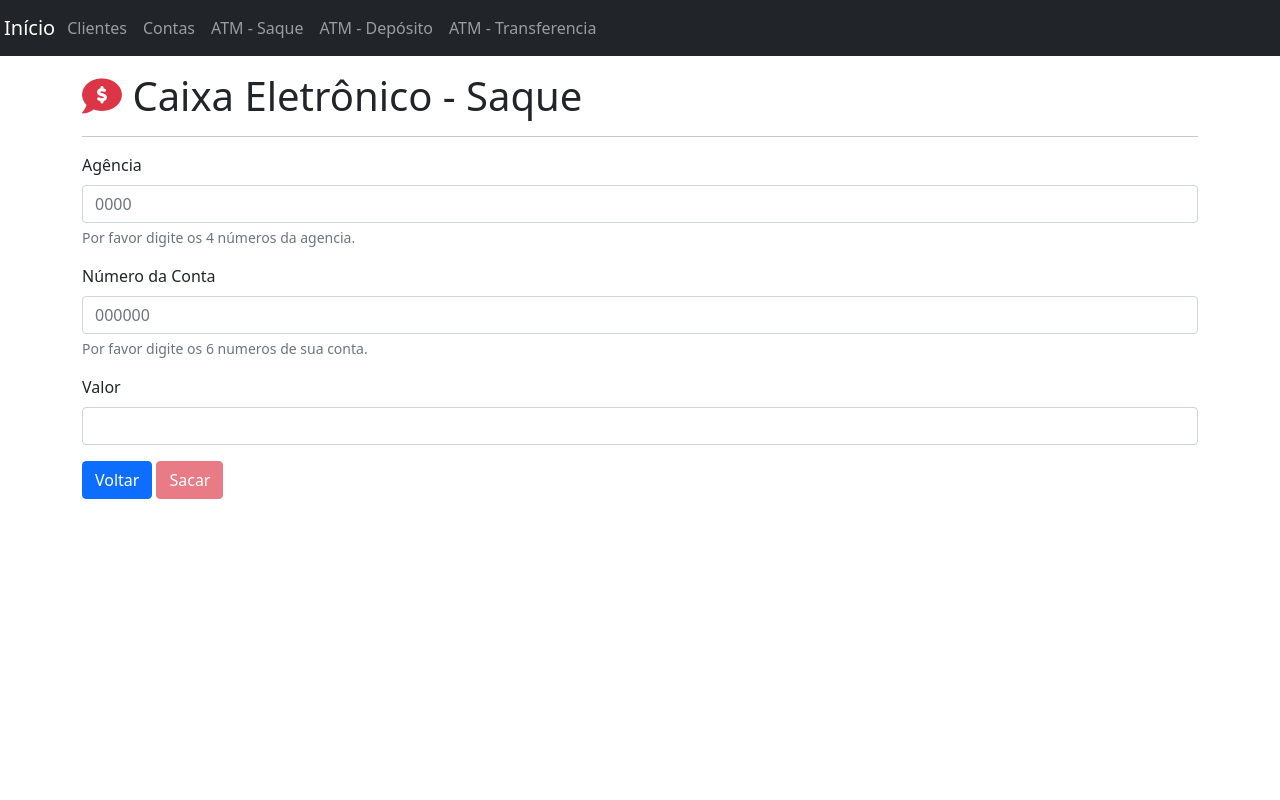
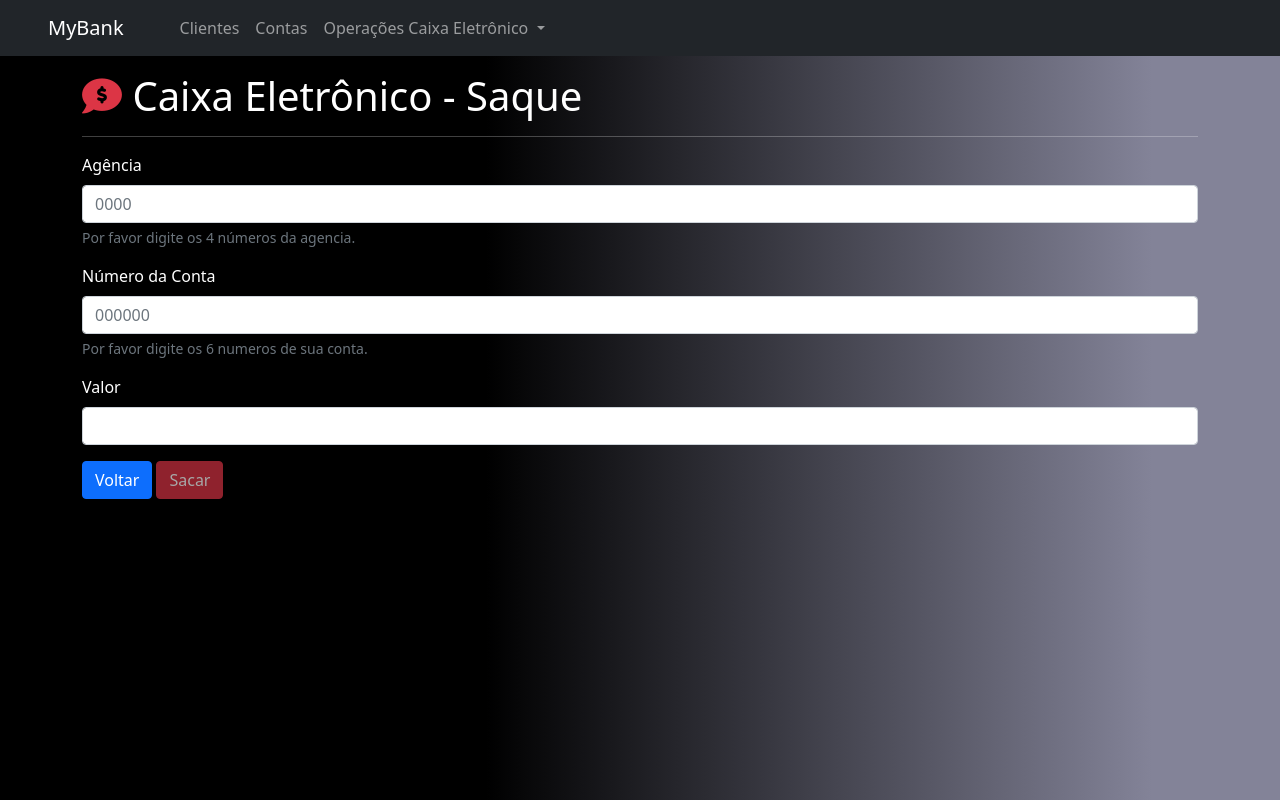
Before and after one commit to Douglas-Dorug/MyBank-Treinamento_Indra, an Angular app in the folder view/meubancoangular/: page /ATM/saque in a window 1280 px wide. Built offline with nearby package versions, Linux system fonts and the light colour scheme.

Commit message:
Adicionados tela de loading e Background

```diff
--- a/view/meubancoangular/src/app/app.component.html
+++ b/view/meubancoangular/src/app/app.component.html
@@ -2,7 +2,7 @@
   <div class="row">
     <div class="col mb-3">
       <nav class="navbar navbar-expand-lg navbar navbar-dark bg-dark">
-        <a class="navbar-brand mx-1" routerLink="/clientes">Início</a>
+        <a class="navbar-brand mx-5" routerLink="/clientes">MyBank</a>
         <button class="navbar-toggler" type="button" data-toggle="collapse" data-target="#navbarSupportedContent" aria-controls="navbarSupportedContent" aria-expanded="false" aria-label="Toggle navigation">
           <span class="navbar-toggler-icon"></span>
         </button>
@@ -15,14 +15,16 @@
             <li class="nav-item">
               <a class="nav-link" routerLink="/contas">Contas</a>
             </li>
-            <li class="nav-item">
-              <a class="nav-link" routerLink="/ATM/saque">ATM - Saque</a>
-            </li>
-            <li class="nav-item">
-              <a class="nav-link" routerLink="/ATM/deposito">ATM - Depósito</a>
-            </li>
-            <li class="nav-item">
-              <a class="nav-link" routerLink="/ATM/transferencia">ATM - Transferencia</a>
+            <li class="nav-item dropdown">
+              <a class="nav-link dropdown-toggle" href="#" id="navbarScrollingDropdown" role="button" data-bs-toggle="dropdown" aria-expanded="false">
+                Operações Caixa Eletrônico
+              </a>
+              <ul class="dropdown-menu" aria-labelledby="navbarScrollingDropdown">
+                <li><a class="dropdown-item" routerLink="/ATM/saque">Saque</a></li>
+                <li><a class="dropdown-item" routerLink="/ATM/deposito">Depósito</a></li>
+                <li><hr class="dropdown-divider"></li>
+                <li><a class="dropdown-item" routerLink="/ATM/transferencia">Transferência</a></li>
+              </ul>
             </li>
           </ul>
         </div>
--- a/view/meubancoangular/src/app/pages/caixa-eletronico/deposito/deposito.component.ts
+++ b/view/meubancoangular/src/app/pages/caixa-eletronico/deposito/deposito.component.ts
@@ -47,6 +47,11 @@ export class DepositoComponent implements OnInit {
 
   depositar(){
     const deposito: ISaqueDeposito = this.formValue.value;
+    Swal.fire({
+      title: 'Processando depósito...',
+      didOpen: () => {
+        Swal.showLoading()
+    }});
     this.depositoService.depositar(deposito).subscribe(result => {
       Swal.fire('Sucesso!','Depósito efetuado com successo!','success')
       this.router.navigate(['/contas']);
--- a/view/meubancoangular/src/app/pages/caixa-eletronico/saque/saque.component.ts
+++ b/view/meubancoangular/src/app/pages/caixa-eletronico/saque/saque.component.ts
@@ -47,6 +47,11 @@ export class SaqueComponent implements OnInit {
 
   sacar(){
     const saque: ISaqueDeposito = this.formValue.value;
+    Swal.fire({
+      title: 'Processando saque...',
+      didOpen: () => {
+        Swal.showLoading()
+    }});
     this.saqueService.sacar(saque).subscribe(result => {
       Swal.fire('Sucesso!','Saque efetuado com successo!','success')
       this.router.navigate(['/contas']);
--- a/view/meubancoangular/src/app/pages/caixa-eletronico/transferencia/transferencia.component.ts
+++ b/view/meubancoangular/src/app/pages/caixa-eletronico/transferencia/transferencia.component.ts
@@ -30,8 +30,13 @@ export class TransferenciaComponent implements OnInit {
 
   transferir(){
     const transferencia: ITransferencia = this.formValue.value;
+    Swal.fire({
+      title: 'Processando transferência...',
+      didOpen: () => {
+        Swal.showLoading()
+    }});
     this.transferenciaService.transferir(transferencia).subscribe(result => {
-      Swal.fire('Sucesso!','Saque efetuado com successo!','success')
+      Swal.fire('Sucesso!','Transferencia efetuada com successo!','success')
       this.router.navigate(['/contas']);
     }, error => {
       Swal.fire('Opa......','Algo deu errado durante a transação!','error')
--- a/view/meubancoangular/src/index.html
+++ b/view/meubancoangular/src/index.html
@@ -10,7 +10,7 @@
   <script src="https://cdn.jsdelivr.net/npm/bootstrap@5.1.1/dist/js/bootstrap.bundle.min.js" integrity="sha384-/bQdsTh/da6pkI1MST/rWKFNjaCP5gBSY4sEBT38Q/9RBh9AH40zEOg7Hlq2THRZ" crossorigin="anonymous"></script>
   <link rel="stylesheet" href="https://cdnjs.cloudflare.com/ajax/libs/font-awesome/6.0.0-beta2/css/all.min.css" integrity="sha512-YWzhKL2whUzgiheMoBFwW8CKV4qpHQAEuvilg9FAn5VJUDwKZZxkJNuGM4XkWuk94WCrrwslk8yWNGmY1EduTA==" crossorigin="anonymous" referrerpolicy="no-referrer" />
 </head>
-<body>
+<body >
   <app-root></app-root>
 </body>
 </html>
--- a/view/meubancoangular/src/styles.css
+++ b/view/meubancoangular/src/styles.css
@@ -1 +1,6 @@
 /* You can add global styles to this file, and also import other style files */
+body{
+  background: rgb(0,0,0);
+  background: linear-gradient(90deg, rgba(0,0,0,1) 38%, rgba(131,131,152,1) 90%);
+  color: white;
+}
```
